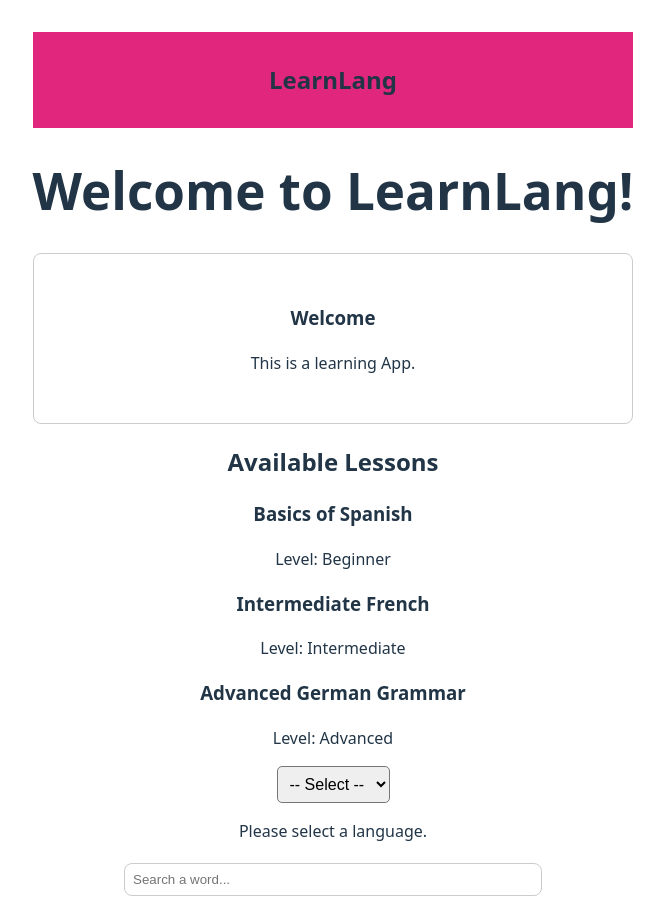
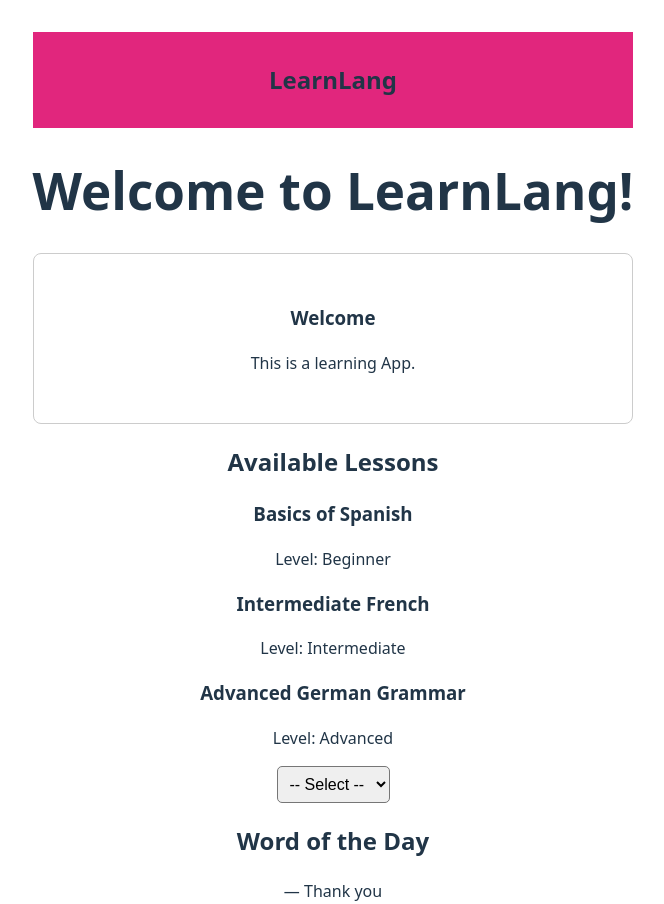
Before and after one commit to junk-value/Lang-Learn, a React (Vite) app in the folder frontend/learn-lang/: page / in a window 1280 px wide. Shown: the top 904 px of the page, without its empty margins (307-971 px from the left). Built offline with nearby package versions, Linux system fonts and the light colour scheme.

Commit message:
Clear button added

```diff
--- a/frontend/learn-lang/src/components/WordOfTheDay.jsx
+++ b/frontend/learn-lang/src/components/WordOfTheDay.jsx
@@ -1,33 +1,19 @@
-import React, { useEffect, useState } from "react";
+// src/components/WordOfTheDay.jsx
+import { useMemo } from "react";
 import { wordsList } from "../utils/data";
 
 export default function WordOfTheDay({ selectedLanguage }) {
-  const [word, setWord] = useState(null);
-
-  const getRandomWord = () => {
-    const random = wordsList[Math.floor(Math.random() * wordsList.length)];
-    setWord(random);
-  };
-
-  useEffect(() => {
-    getRandomWord();
+  const word = useMemo(() => {
+    const randomIndex = Math.floor(Math.random() * wordsList.length);
+    return wordsList[randomIndex];
   }, []);
 
-  if (!selectedLanguage) {
-    return <p>Please select a language.</p>;
-  }
-
-  if (!word) {
-    return <p>Loading...</p>;
-  }
-
   return (
-    <div className="word-of-day">
-      <h3>Word of the Day</h3>
-      <p>
-        <b>{word[selectedLanguage]}</b> — {word.en}
+    <div className="word-of-day p-4 bg-blue-100 rounded shadow">
+      <h2 className="text-lg font-bold mb-2">Word of the Day</h2>
+      <p className="text-lg">
+        {word[selectedLanguage]} — {word.en}
       </p>
-      <button onClick={getRandomWord}>Refresh Word</button>
     </div>
   );
 }
```
